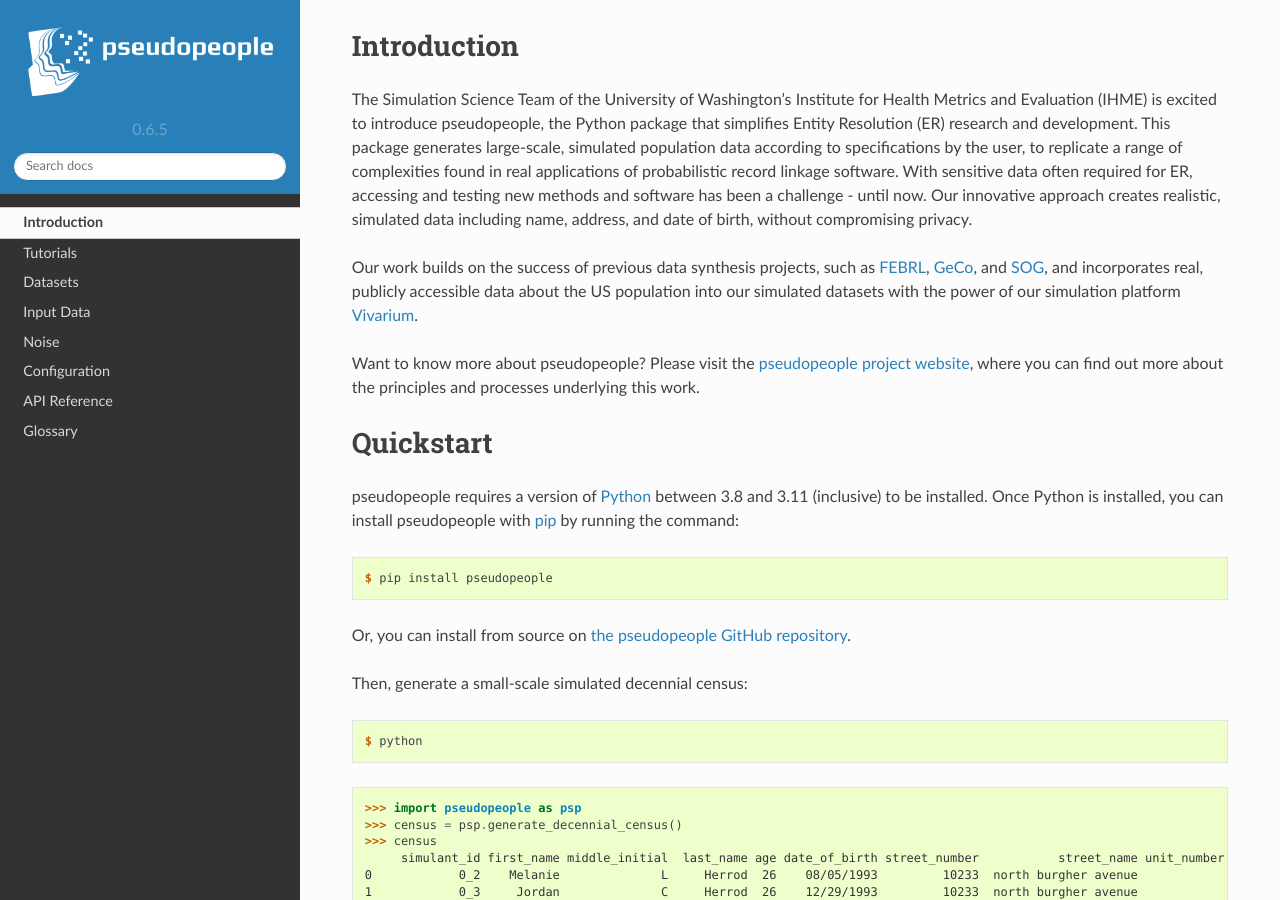
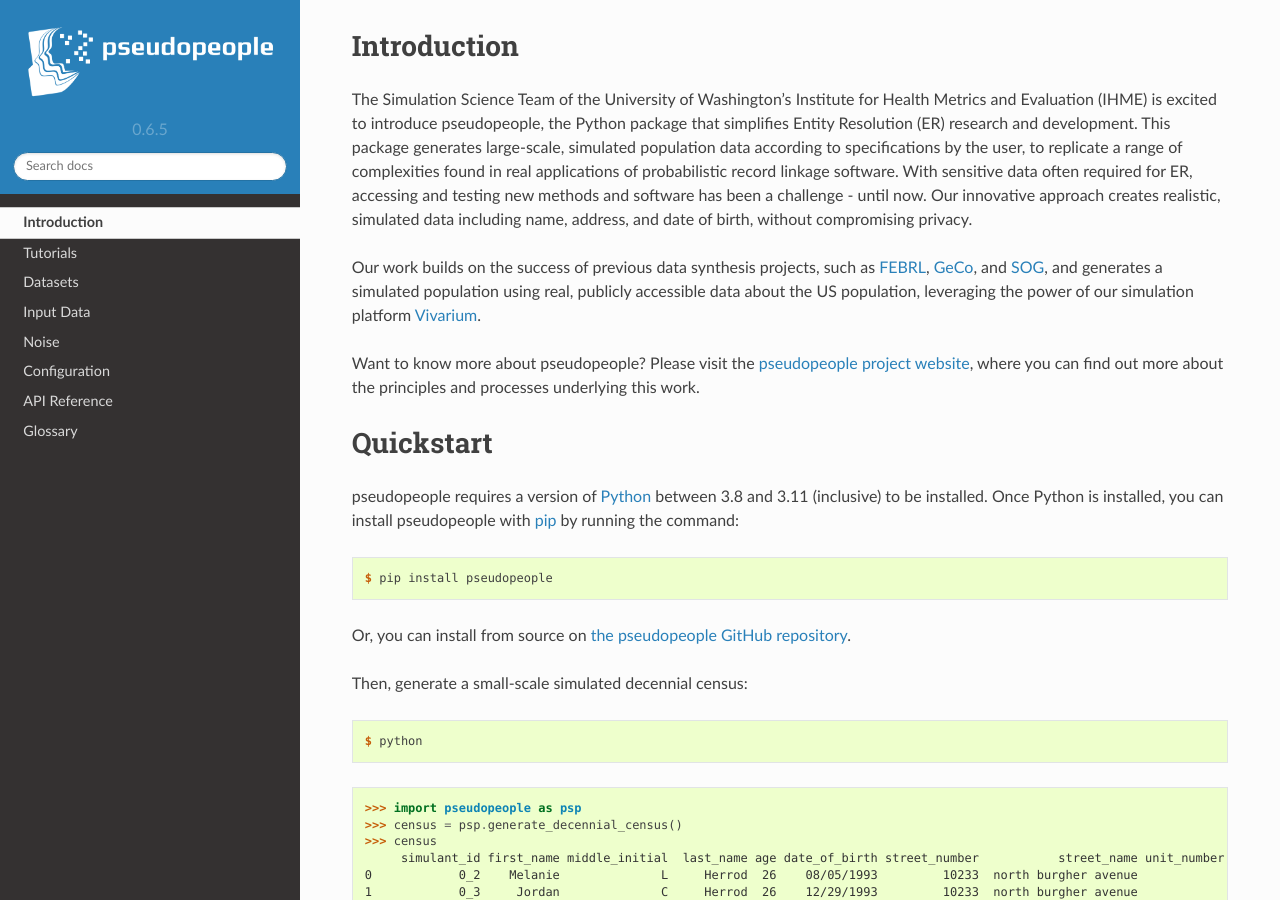
Before and after one commit to ihmeuw/pseudopeople, a Sphinx documentation site: the page built from docs/source/index.rst, in a window 1280 px wide and 900 px high, scrolled down 736 px. Built offline with Sphinx 7.4.7 and the Read the Docs theme 2.0.0, drawn with Linux system fonts in a browser that asks for light colours.

Commit message:
Add Zeb's suggested edit
Co-authored-by: Zeb Burke-Conte <zmbc@users.noreply.github.com>

```diff
--- a/docs/source/index.rst
+++ b/docs/source/index.rst
@@ -37,8 +37,8 @@
 without compromising privacy.
 
 Our work builds on the success of previous data synthesis projects, such as FEBRL_, GeCo_, and SOG_, and
-incorporates real, publicly accessible data about the US population into our simulated datasets with the
-power of  our simulation platform Vivarium_.
+generates a simulated population using real, publicly accessible data about the US population, leveraging the
+power of our simulation platform Vivarium_.
 
 Want to know more about pseudopeople? Please visit the `pseudopeople project website <https://www.pseudopeople.org/>`_, where you can find
 out more about the principles and processes underlying this work.
```
